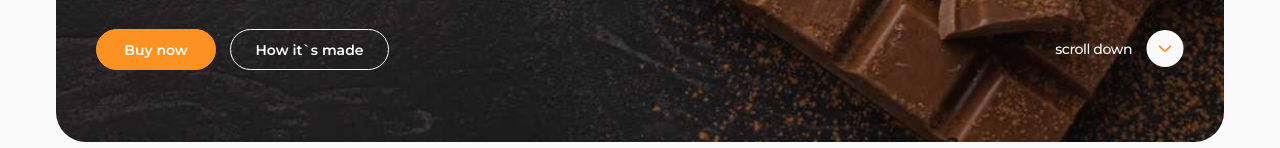
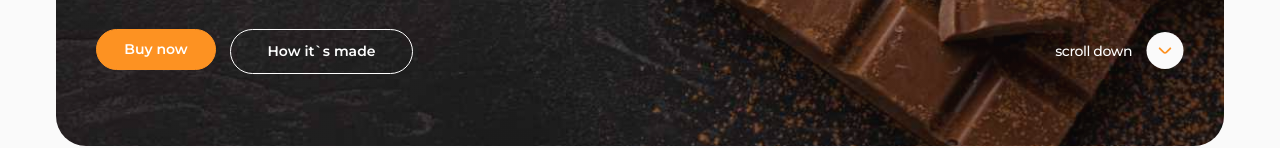
Before and after one commit to HannaAssaf/Simply-Chocolate-site, a plain HTML site: page index.html in a window 1280 px wide. Shown: the part 537-685 px from the top of the page. Drawn offline with nearby package versions, Linux system fonts and the light colour scheme.

Commit message:
hero-links

```diff
--- a/css/styles.css
+++ b/css/styles.css
@@ -408,17 +408,33 @@ button {
   margin-bottom: 32px;
 }
 .button-accent {
+  display: inline-flex;
+  justify-content: center;
+  align-items: center;
   width: 120px;
   height: 41px;
   color: #fff;
+  font-weight: 600;
+  border-radius: 100px;
+  font-size: 14px;
+  line-height: 100%;
+  letter-spacing: 0;
   background-color: #fd9222;
-  border-color: #fd9222;
+  border: 1px solid #fd9222;
 }
+
 .button-primary {
+  display: inline-flex;
+  justify-content: center;
+  align-items: center;
   width: 159px;
   height: 41px;
+  font-size: 14px;
+  line-height: 100%;
   color: #fff;
-  border-color: #fff;
+  font-weight: 600;
+  border-radius: 100px;
+  border: 1px solid #fff;
 }
 .button-accent:hover,
 .button-accent:focus {
@@ -433,7 +449,6 @@ button {
 .hero-link {
   display: inline-flex;
   align-items: center;
-
   gap: 12px;
   transition: 300ms ease-in;
   transition-property: color;
@@ -456,6 +471,10 @@ button {
     font-size: 28px;
     max-width: 484px;
   }
+
+  .button-accent {
+    width: 144px;
+  }
 }
 @media only screen and (min-width: 768px) {
   .hero-container {
@@ -470,6 +489,10 @@ button {
   .hero-link {
     margin-left: auto;
     gap: 14px;
+  }
+  .button-primary {
+    width: 183px;
+    height: 45px;
   }
 }
 @media only screen and (min-width: 768px) and (min-resolution: 192dpi),
--- a/index.html
+++ b/index.html
@@ -173,17 +173,9 @@
             for a moment of pure delight!
           </h1>
           <div class="hero-wrapper">
-            <button
-              class="button-accent"
-              type="button"
-              data-modal-open="modal2"
-            >
-              Buy now
-            </button>
-            <button class="button-primary" type="button">How it`s made</button>
-
-            <a class="desc hero-link" href="#benefits"
-              >scroll down
+            <a href="#product" class="button-accent">Buy now</a>
+            <a href="#made" class="button-primary">How it`s made</a>
+            <a href="#benefits" class="desc hero-link">scroll down
               <svg class="hero-icons" width="38" height="38">
                 <use href="./images/icons.svg#icon-arrow-down"></use>
               </svg>
@@ -481,7 +473,7 @@
         </div>
       </section>
       <!--Products-->
-      <section class="products">
+      <section class="products" id="product">
         <div class="container">
           <h2 class="title products-title">
             Our <span class="title span">products</span>
@@ -742,7 +734,7 @@
               </p>
             </li>
           </ul>
-          <button class="response-button" type="button">Leave a review</button>
+          <button class="response-button" type="button" data-modal-open="modal2">Leave a review</button>
         </div>
       </section>
     </main>
@@ -854,7 +846,7 @@
         <p class="title modal-title">
           LEAVE A REVIEW ABOUT&nbsp;<span class="span">OUR CHOCOLATE</span>
         </p>
-        <form id="choco-form"  class="modal-form" name="modal_from" autocomplete="off">
+        <form id="choco-form"  class="modal-form" name="modal_form" autocomplete="off">
           <div class="modal-form-container">
             <label class="modal-form-lable" for="user-name">Name<sup class="required-color">*</sup></label>
             <div class="modal-form-wrapper">
```
